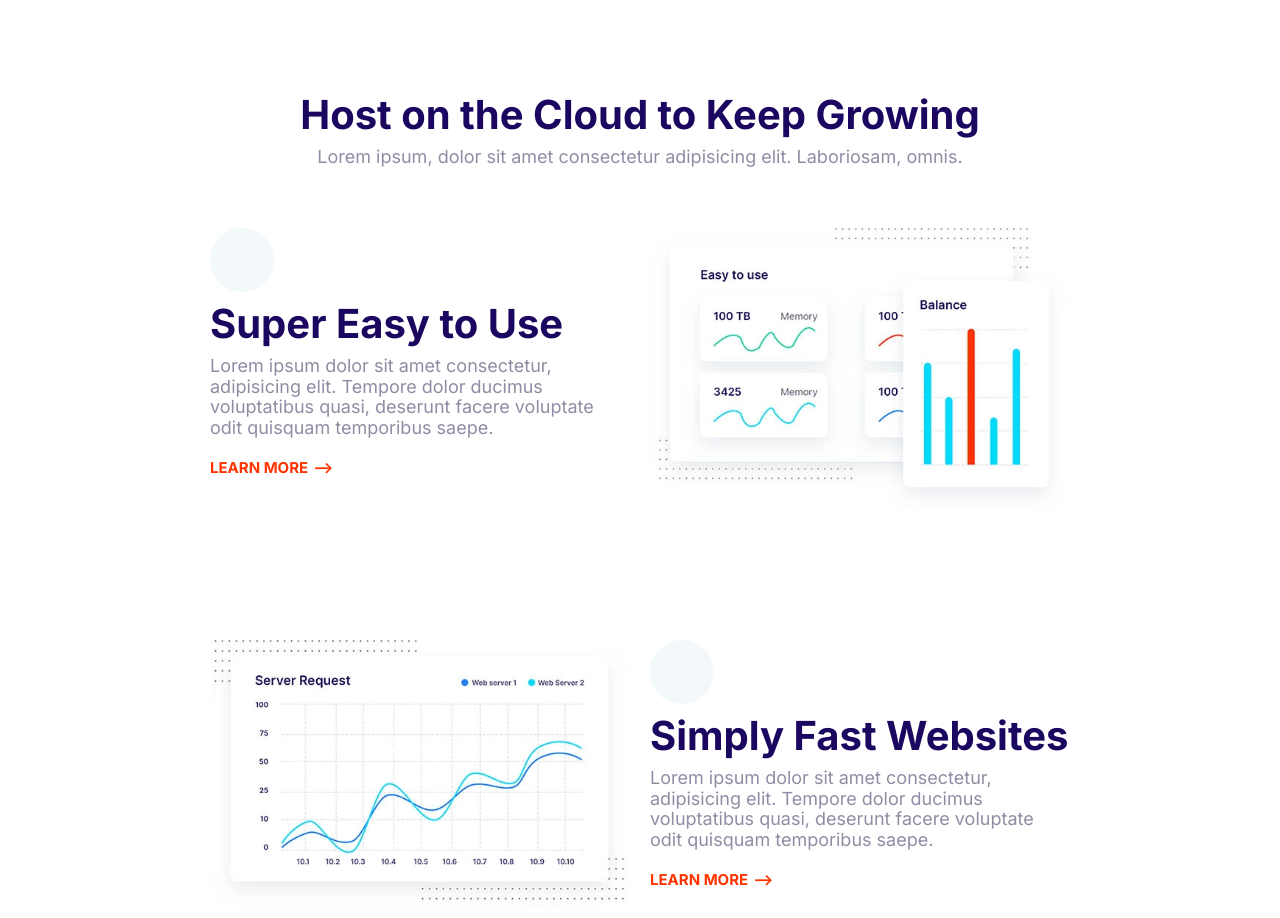
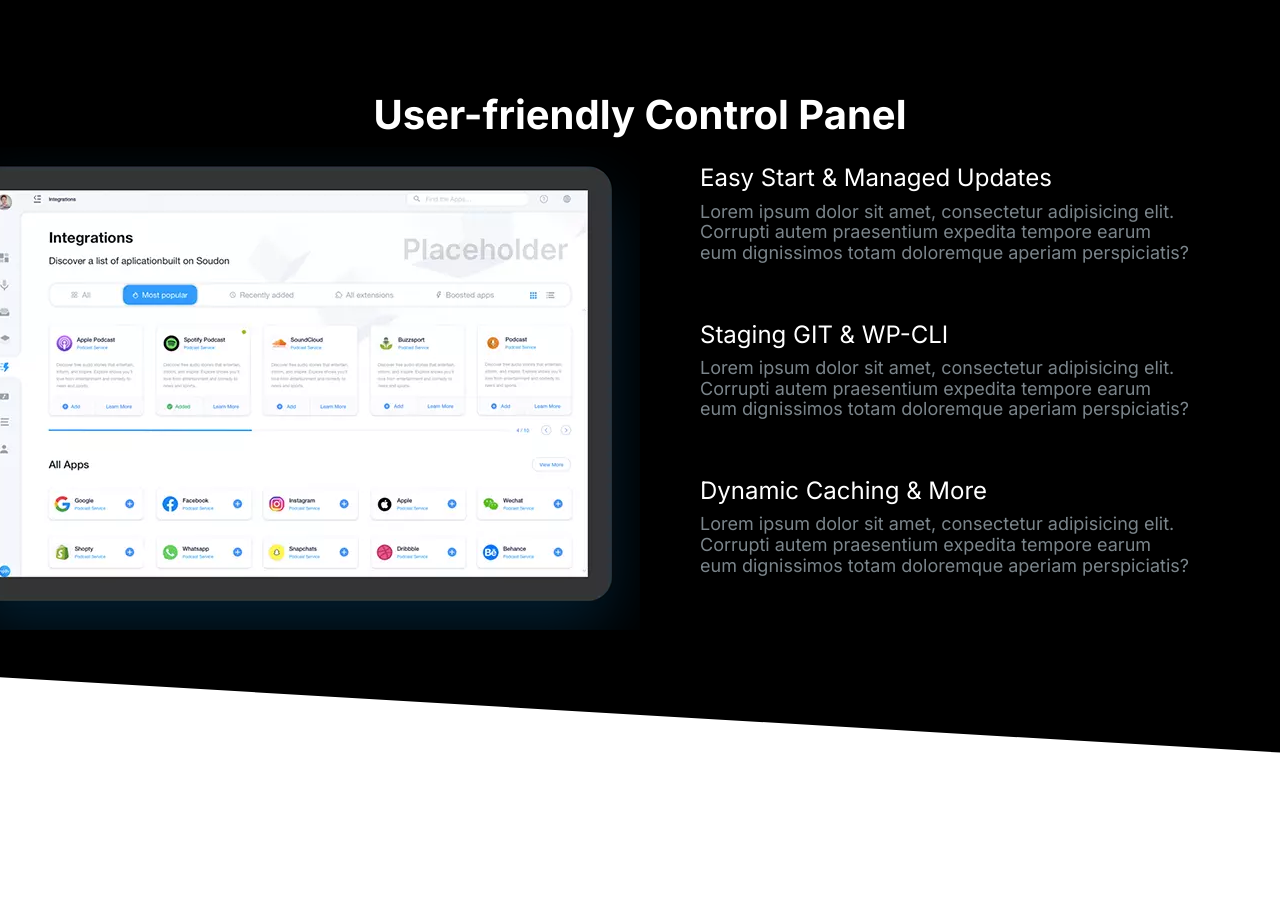
Before and after one commit to Oenghuswalsh/moshify, a plain HTML site: page index.html in a window 1280 px wide. Shown: the top 918 px of the page. After the commit the page ends 800 px from the top, so only its background shows below. Drawn offline with Linux system fonts and the light colour scheme.

Commit message:
Build showcase block component.

```diff
--- a/css/styles.css
+++ b/css/styles.css
@@ -15,6 +15,11 @@
   box-sizing: border-box;
 }
 /* Typography */
+::selection {
+  background: var(--color-primary);
+  color: #fff;
+}
+
 html {
   font-size: 62.5%;
 }
@@ -44,6 +49,7 @@ h2 {
 
 h3 {
   font-size: 3rem;
+  font-weight: 500;
 }
 
 p {
@@ -136,7 +142,6 @@ a {
 .list {
   list-style: none;
   padding-left: 0;
-  color: var(--color-headings);
 }
 
 .list--inline .list__item {
@@ -147,6 +152,7 @@ a {
 .list--tick {
   list-style-image: url(../images/tick.svg);
   padding-left: 3rem;
+  color: var(--color-headings);
 }
 
 .list--tick .list__item {
@@ -413,6 +419,7 @@ a {
 
 .media {
   display: flex;
+  margin-bottom: 4rem;
 }
 
 .media__title {
@@ -614,18 +621,20 @@ a {
   background: #000;
   color: #7b858b;
 }
-.block--dark .block__heading {
+.block--dark h1,
+.block--dark h2,
+.block--dark h3 {
   color: #fff;
 }
 
 .block--skewed-right {
   padding-bottom: calc(var(--padding-vertical) + 4rem);
-  clip-path: polygon(0% 0%, 100% 0%, 100% 100%, 0% 80%);
+  clip-path: polygon(0% 0%, 100% 0%, 100% 100%, 0% 90%);
 }
 
 .block--skewed-left {
   padding-bottom: calc(var(--padding-vertical) + 4rem);
-  clip-path: polygon(0% 0%, 100% 0%, 100% 80%, 0% 100%);
+  clip-path: polygon(0% 0%, 100% 0%, 100% 90%, 0% 100%);
 }
 
 .container {
@@ -694,10 +703,6 @@ a {
   }
 
   /*Hero */
-
-  .hero {
-    clip-path: polygon(0% 0%, 100% 0%, 100% 90%, 0% 100%);
-  }
 
   .hero__tagline {
     font-size: 2rem;
@@ -778,3 +783,21 @@ a {
       order: 2;
     }
   }
+
+  /* Showcase Block*/
+  .block-showcase__image > img {
+    width: 100%;
+  }
+  @media screen and (min-width: 768px) {
+    .block-showcase .grid {
+      grid-template-columns: 50% 50%;
+    }
+
+    .block-showcase__image {
+      justify-self: end;
+    }
+  }
+  .block-showcase__image > img {
+    width: auto;
+    max-width: 700px;
+  }
--- a/index.html
+++ b/index.html
@@ -15,95 +15,76 @@
     <link rel="stylesheet" href="css/styles.css" />
   </head>
   <body>
-    <section class="block container">
+    <section class="block block--dark block--skewed-right block-showcase">
       <header class="block__header">
-        <h2>Host on the Cloud to Keep Growing</h2>
-        <p>
-          Lorem ipsum, dolor sit amet consectetur adipisicing elit. Laboriosam,
-          omnis.
-        </p>
+        <h2>User-friendly Control Panel</h2>
       </header>
-      <article class="grid grid--1x2 feature">
-        <div class="feature__content">
-          <span class="icon-container">
-            <svg class="icon icon--primary">
-              <use xlink:href="images/sprite.svg#easy"></use>
-            </svg>
-          </span>
-          <h2 class="feature__heading">Super Easy to Use</h2>
-          <p>
-            Lorem ipsum dolor sit amet consectetur, adipisicing elit. Tempore
-            dolor ducimus voluptatibus quasi, deserunt facere voluptate odit
-            quisquam temporibus saepe.
-          </p>
-          <a href="#" class="link-arrow">Learn More</a>
-        </div>
-        <picture>
+      <div class="container grid grid--1x2">
+        <picture class="block-showcase__image">
           <source
             type="image/webp"
-            srcset="images/easy.webp 1x, images/easy@2x.webp 2x"
+            srcset="images/ipad.webp 1x, images/ipad@2x.webp 2x"
           />
           <source
-            type="image/jpg"
-            srcset="images/easy.jpg 1x, images/easy@2x.jpg 2x"
+            type="image/png"
+            srcset="images/ipad.png 1x, images/ipad@2x.png 2x"
           />
-          <img class="feature__image" src="images/easy@2x.jpg" alt="" />
+          <img src="images/ipad.png" alt="" />
         </picture>
-      </article>
-      <article class="grid grid--1x2 feature">
-        <div class="feature__content">
-          <span class="icon-container">
+        <ul class="list">
+          <li>
+            <div class="media">
+              <div class="media__image">
                 <svg class="icon icon--primary">
                   <use xlink:href="images/sprite.svg#computer"></use>
                 </svg>
-          </span>
-          <h2 class="feature__heading">Simply Fast Websites</h2>
+              </div>
+              <div class="media__body">
+                <h3 class="media__title">Easy Start & Managed Updates</h3>
                 <p>
-            Lorem ipsum dolor sit amet consectetur, adipisicing elit. Tempore
-            dolor ducimus voluptatibus quasi, deserunt facere voluptate odit
-            quisquam temporibus saepe.
+                  Lorem ipsum dolor sit amet, consectetur adipisicing elit.
+                  Corrupti autem praesentium expedita tempore earum eum
+                  dignissimos totam doloremque aperiam perspiciatis?
                 </p>
-          <a href="#" class="link-arrow">Learn More</a>
               </div>
-        <picture>
-          <source
-            type="image/webp"
-            srcset="images/fast.webp 1x, images/fast@2x.webp 2x"
-          />
-          <source
-            type="image/jpg"
-            srcset="images/fast.jpg 1x, images/fast@2x.jpg 2x"
-          />
-          <img class="feature__image" src="images/fast@2x.jpg" alt="" />
-        </picture>
-      </article>
-      <article class="grid grid--1x2 feature">
-        <div class="feature__content">
-          <span class="icon-container">
+            </div>
+          </li>
+          <li>
+            <div class="media">
+              <div class="media__image">
+                <svg class="icon icon--primary">
+                  <use xlink:href="images/sprite.svg#growth"></use>
+                </svg>
+              </div>
+              <div class="media__body">
+                <h3 class="media__title">Staging GIT & WP-CLI</h3>
+                <p>
+                  Lorem ipsum dolor sit amet, consectetur adipisicing elit.
+                  Corrupti autem praesentium expedita tempore earum eum
+                  dignissimos totam doloremque aperiam perspiciatis?
+                </p>
+              </div>
+            </div>
+          </li>
+          <li>
+            <div class="media">
+              <div class="media__image">
                 <svg class="icon icon--primary">
                   <use xlink:href="images/sprite.svg#wordpress"></use>
                 </svg>
-          </span>
-          <h2 class="feature__heading">Wordpress Made Easy</h2>
+              </div>
+              <div class="media__body">
+                <h3 class="media__title">Dynamic Caching & More</h3>
                 <p>
-            Lorem ipsum dolor sit amet consectetur, adipisicing elit. Tempore
-            dolor ducimus voluptatibus quasi, deserunt facere voluptate odit
-            quisquam temporibus saepe.
+                  Lorem ipsum dolor sit amet, consectetur adipisicing elit.
+                  Corrupti autem praesentium expedita tempore earum eum
+                  dignissimos totam doloremque aperiam perspiciatis?
                 </p>
-          <a href="#" class="link-arrow">Learn More</a>
               </div>
-        <picture>
-          <source
-            type="image/webp"
-            srcset="images/wordpress.webp 1x, images/wordpress@2x.webp 2x"
-          />
-          <source
-            type="image/jpg"
-            srcset="images/wordpress.jpg 1x, images/wordpress@2x.jpg 2x"
-          />
-          <img class="feature__image" src="images/wordpress@2x.jpg" alt="" />
-        </picture>
-      </article>
+            </div>
+          </li>
+        </ul>
+      </div>
     </section>
     <script src="js/main.js"></script>
   </body>
```
Also changed, not shown: css/components/showcase_block.html (added, +71 -0 lines), images/ipad.png (added), images/ipad.webp (added), images/ipad@2x.png (added), images/ipad@2x.webp (added). Lines whose indentation alone changed are shown as unchanged.
